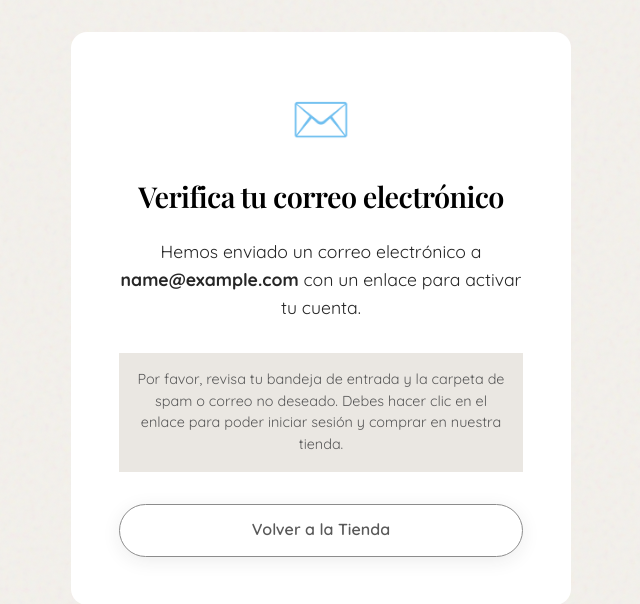
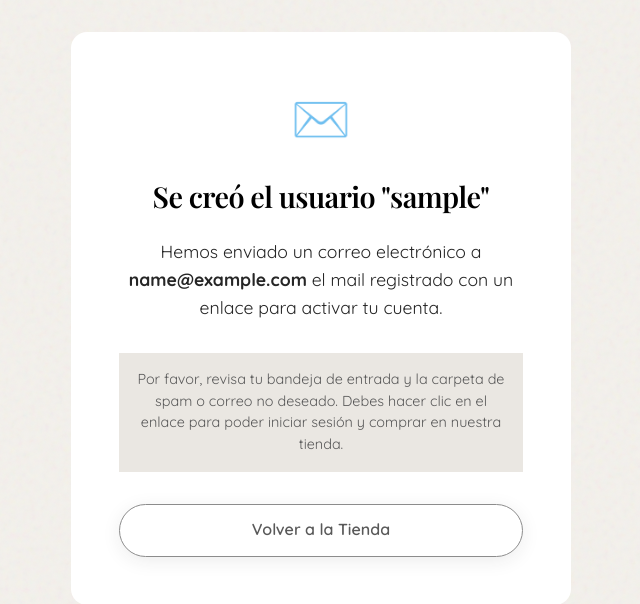
Before and after one commit to GerardodeMartini/Tienda-Oceana, a Django app: template templates/accounts/registration_pending.html in a window 1280 px wide. Shown: the part 139-743 px from the top of the page, without its empty margins (319-959 px from the left). Run offline with Django 5.2, Linux system fonts and the light colour scheme; the template is opened without the code that fills it: most values are stand-ins (such as "Sample title", 1, 10 or a date in 2020); some web fonts are replaced.

Commit message:
feat(acounts): Mensaje de activacion pendiente ahora muestra el nombre del usuario creado

```diff
--- a/accounts/views.py
+++ b/accounts/views.py
@@ -58,7 +58,7 @@ def register(request):
                     except Exception as e:
                         print(f"Error enviando email de activación a {new_user.email}: {e}")
 
-                    return render(request, 'accounts/registration_pending.html', {'email': new_user.email})
+                    return render(request, 'accounts/registration_pending.html', {'email': new_user.email, 'username': new_user.username})
             except Exception as e:
                  messages.error(request, 'Error al conectar con el servicio de seguridad.')
         else:
--- a/templates/accounts/registration_pending.html
+++ b/templates/accounts/registration_pending.html
@@ -11,11 +11,12 @@
 
         <h2
             style="font-family: var(--font-heading); color: var(--primary-dark); margin-bottom: 1rem; font-size: 1.8rem;">
-            Verifica tu correo electrónico
+            Se creó el usuario "{{ username }}"
         </h2>
 
         <p style="color: var(--text-main); line-height: 1.6; margin-bottom: 2rem; font-size: 1.1rem;">
-            Hemos enviado un correo electrónico a <strong>{{ email }}</strong> con un enlace para activar tu cuenta.
+            Hemos enviado un correo electrónico a <strong>{{ email }}</strong> el mail registrado con un enlace para
+            activar tu cuenta.
         </p>
 
         <p
```
